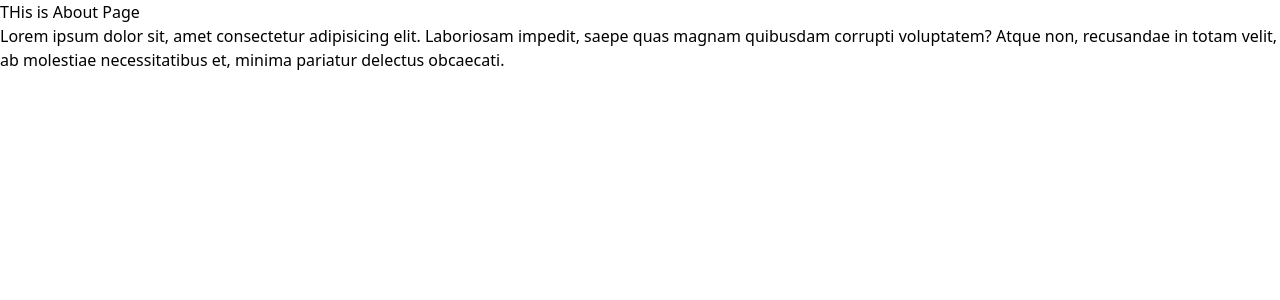
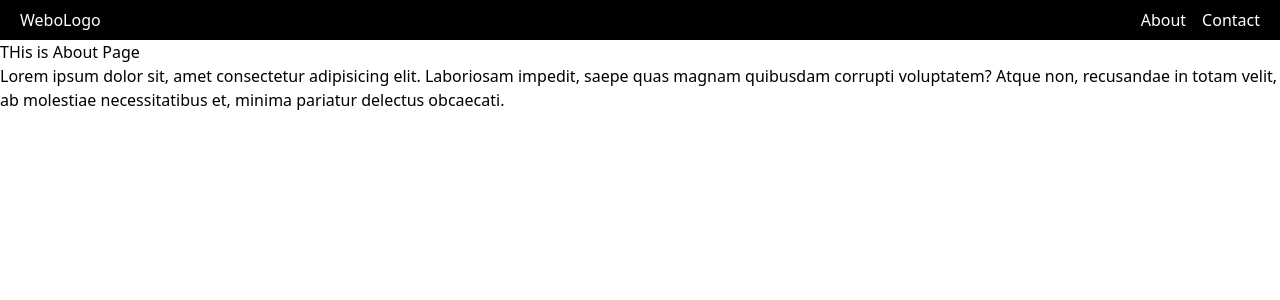
Before and after one commit to Rabyn-Collab/recto, a React (Create React App) app: page /about-page in a window 1280 px wide. Shown: the top 300 px of the page. Built offline with nearby package versions, Linux system fonts and the light colour scheme.

Commit message:
new upadates

```diff
--- /dev/null
+++ b/src/components/RootLayout.jsx
@@ -0,0 +1,17 @@
+import React from 'react'
+import Header from './Header'
+import { Outlet } from 'react-router'
+
+const RootLayout = () => {
+  return (
+    <div>
+
+      <Header />
+
+      <Outlet />
+
+    </div>
+  )
+}
+
+export default RootLayout
```
Also changed, not shown: src/App.js (+7 -16 lines).
